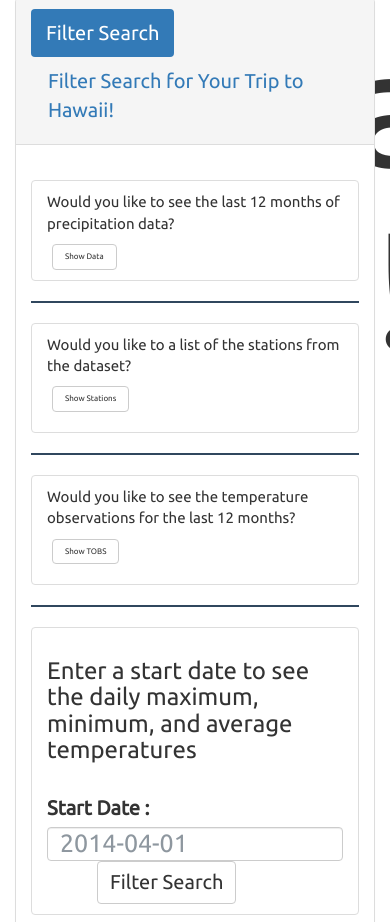
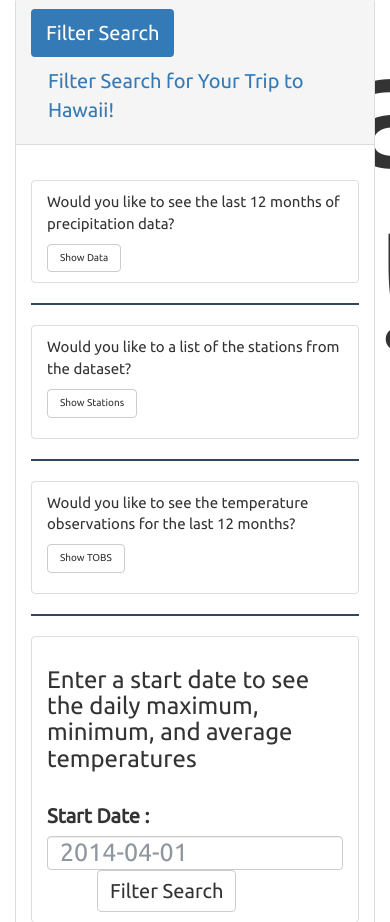
Before and after one commit to maivey/hawaii-climate-heroku, a Flask app: page / in a window 390 px wide. Shown: the part 622-1544 px from the top of the page. Run offline with Flask 2, Linux system fonts and the light colour scheme; some libraries are stand-ins or nearby versions.

Commit message:
Fix heroku issue in app.py

```diff
--- a/hawaii_app/static/css/style.css
+++ b/hawaii_app/static/css/style.css
@@ -257,6 +257,13 @@
   #myHeader {
     height:200px;
   }
+  .filter button {
+  /*margin-left:5px;*/
+  font-size:10px;
+}
+.nav li {
+  font-size:10px;
+}
 }
 
 
@@ -288,11 +295,11 @@
     height:200px;
   }
   .filter button {
-  margin-left:5px;
-  font-size:8px;
+  /*margin-left:5px;*/
+  font-size:10px;
 }
 .nav li {
-  font-size:1rem;
+  font-size:10px;
 }
 }
 
@@ -325,8 +332,8 @@
     height:200px;
   }
   .filter button {
-  margin-left:5px;
-  font-size:8px;
+  /*margin-left:5px;*/
+  font-size:10px;
 }
 .nav li {
   font-size:10px;
```
